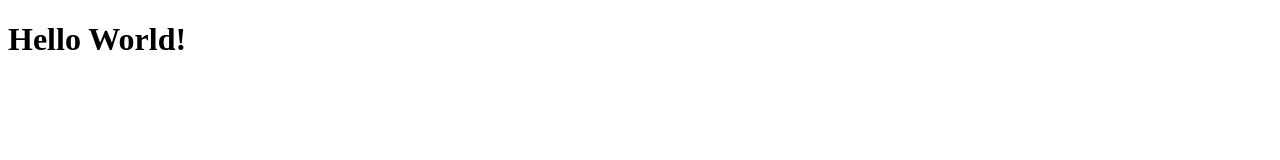
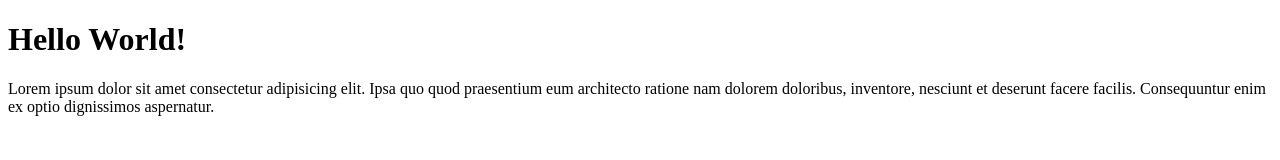
Before and after one commit to annahseptiani/wpu-git-test, a plain HTML site: page index.html in a window 1280 px wide. Drawn offline with Linux system fonts and the light colour scheme.

Commit message:
Menambahkan paragraf

```diff
--- a/index.html
+++ b/index.html
@@ -7,5 +7,6 @@
 </head>
 <body>
     <h1>Hello World!</h1>
+    <p>Lorem ipsum dolor sit amet consectetur adipisicing elit. Ipsa quo quod praesentium eum architecto ratione nam dolorem doloribus, inventore, nesciunt et deserunt facere facilis. Consequuntur enim ex optio dignissimos aspernatur.</p>
 </body>
 </html>
```
